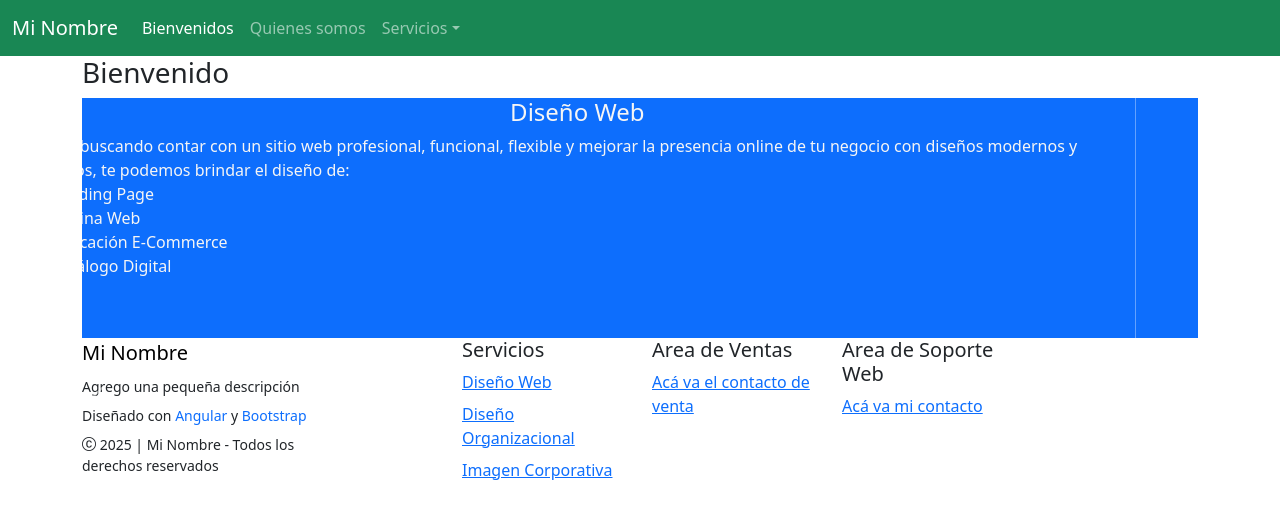
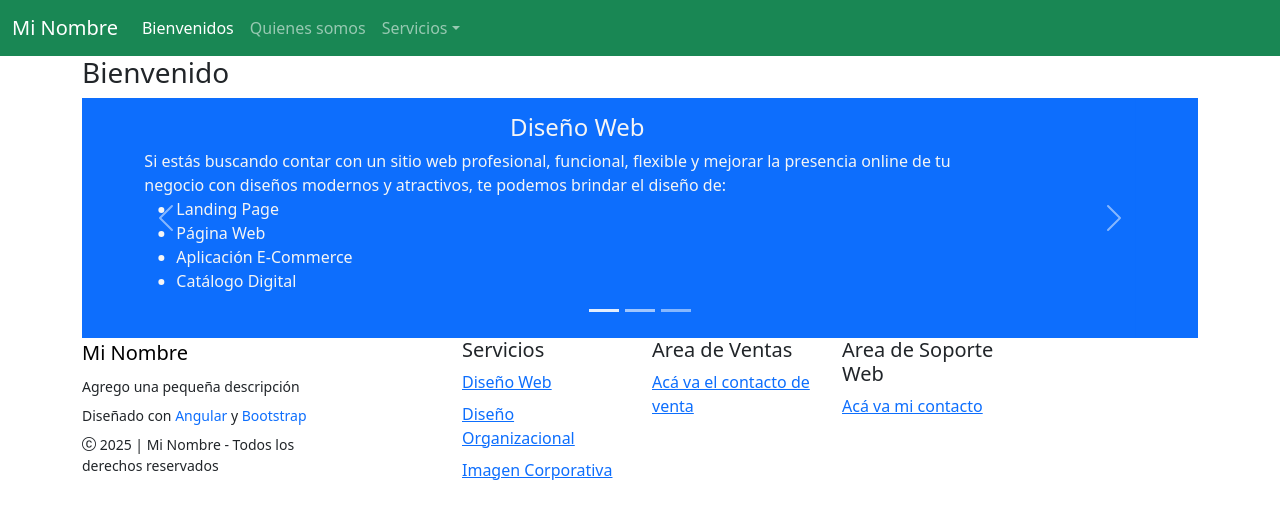
Before and after one commit to josevegas/ProyectoEmpresa, an Angular app: page /inicio in a window 1280 px wide. Shown: the top 518 px of the page. Built offline with nearby package versions, Linux system fonts and the light colour scheme.

Commit message:
corrigiendo el carrusel

```diff
--- a/src/app/app.component.html
+++ b/src/app/app.component.html
@@ -1,3 +1,5 @@
 <app-navbar></app-navbar>
-<router-outlet />
+<div class="container">
+    <router-outlet />
+</div>
 <app-footer></app-footer>
--- a/src/app/components/home/home.component.html
+++ b/src/app/components/home/home.component.html
@@ -1,6 +1,6 @@
-<div class="container" style="align-items: center;">
+<div style="align-items: center;">
     <h3>Bienvenido</h3>
-    <div id="homeCarousel" class="homeCarrousel slide" data-bs-ride="carousel">
+    <div id="homeCarousel" class="carousel slide" data-bs-ride="carousel">
         <div class="carousel-indicators">
             <button type="button" data-bs-target="#homeCarousel" data-bs-slide-to="0" class="active" aria-current="true" aria-label="Slide 1"></button>
             <button type="button" data-bs-target="#homeCarousel" data-bs-slide-to="1" aria-label="Slide 2"></button>
@@ -8,7 +8,7 @@
         </div>
         <div class="carousel-inner">
             <div class="carousel-item active">
-                <div class="bg-primary" style="color: whitesmoke; height: 240px;">
+                <div class="bg-primary" style="color: whitesmoke; height: 240px; padding: 15px 125px;">
                     <h4 style="text-align: center;">Diseño Web</h4>
                     <span>{{wddescriptionhead}}</span>
                     <ul>
@@ -19,13 +19,13 @@
                 </div>
             </div>
             <div class="carousel-item">
-                <div class="bg-primary" style="text-align: center; height: 240px;">
+                <div class="bg-primary" style="color: whitesmoke; height: 240px; padding: 15px 125px;">
                     <h4>Diseño Organizacional</h4>
                     <span>Un pequeño resumen del servicio</span>
                 </div>
             </div>
             <div class="carousel-item">
-                <div class="bg-primary" style="text-align: center; height: 240px;">
+                <div class="bg-primary" style="color: whitesmoke; height: 240px; padding: 15px 125px;">
                     <h4>Imagen Corporativa</h4>
                     <span>Un pequeño resumen del servicio</span>
                 </div>
```
